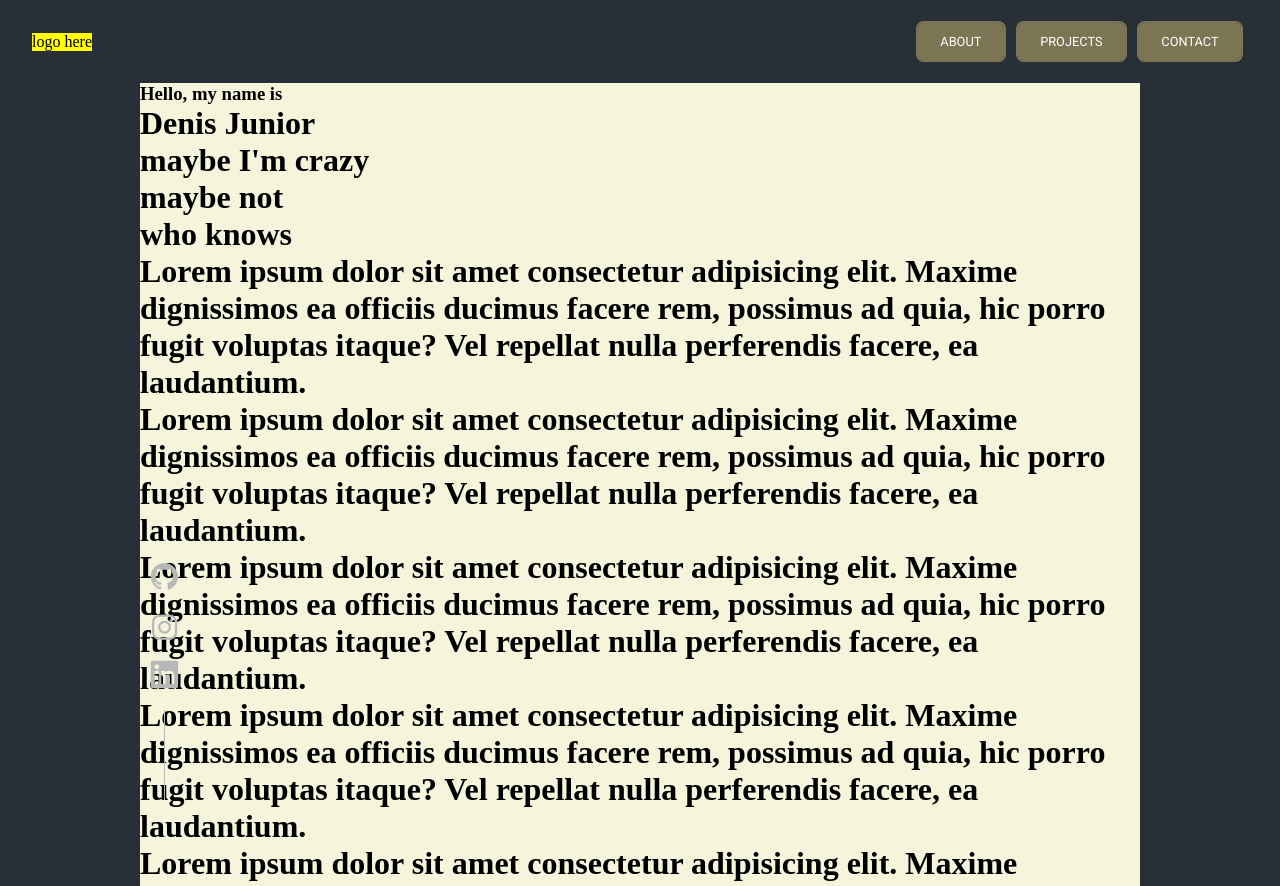
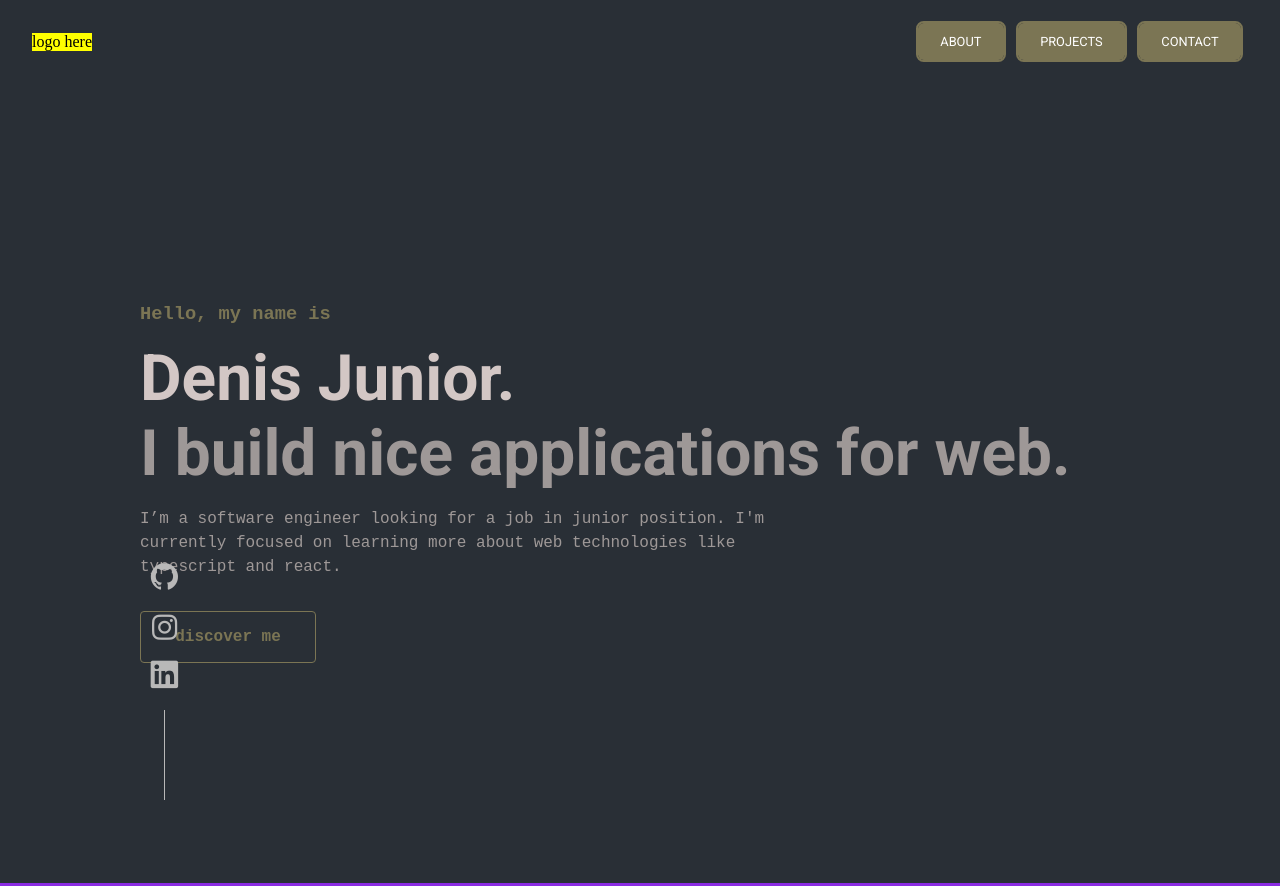
Before and after one commit to denis-junior/portfolio, a React (Create React App) app: page / in a window 1280 px wide. Shown: the top 886 px of the page. Built offline with nearby package versions, Linux system fonts and the light colour scheme.

Commit message:
content made

```diff
--- a/src/App.css
+++ b/src/App.css
@@ -8,3 +8,8 @@ body{
     background-color: #292F36;
 
 }
+
+.teste {
+    background-color: blueviolet;
+    height: 100vh;
+}
--- a/src/App.jsx
+++ b/src/App.jsx
@@ -8,6 +8,10 @@ function App() {
     <div>
       <Navbar/>
       <Content/>
+      <div className="teste">
+        <h2>sdfjl</h2>
+        <h2>sdfjl</h2>
+      </div>
       <Links/>
     </div>
   );
--- a/src/Components/Content/Content.css
+++ b/src/Components/Content/Content.css
@@ -1,5 +1,69 @@
 .main {
-    max-width: 1000px;
-    margin: 0 auto;
-    background-color: beige;
+  max-width: 1000px;
+  height: 100vh;
+  margin: 0 auto;
+  /* background-color: beige; */
+  display: flex;
+  color: #9e9897;
+
+  /* justify-content: center; */
+  /* align-items: center; */
 }
+
+.info h3:nth-child(1){
+    color: #7B7554;
+}
+
+.info {
+  /* background-color: rgb(63, 94, 94); */
+  width: 100%;
+  margin-top: 15rem;
+  height: 20rem;
+  display: flex;
+  justify-content: center;
+  /* align-items: center; */
+  flex-direction: column;
+
+  font-family: "Courier New", Courier, monospace;
+}
+
+.info h1 {
+  font-size: 4rem;
+  font-family: 'Roboto', sans-serif;
+  color: #9e9897;
+}
+
+.info h1:nth-child(2) {
+    color: #d3c7c5;
+}
+
+.info h3 {
+  margin-bottom: 1rem;
+}
+
+.description {
+  width: 70%;
+  margin-top: 1rem;
+  line-height: 1.5rem;
+  /* margin-bottom: 2rem; */
+}
+
+.discover-me {
+    margin-top: 2rem;
+    text-decoration: none;
+    text-align: center;
+    border: 1px solid #7B7554;
+    border-radius: .25rem;
+    width: 11rem;
+    padding: 1rem 0;
+    color: #7B7554;
+    font-weight: 600;
+    transition: .7s ;
+
+}
+
+.discover-me:hover {
+    background-color: #7b75543a;
+    /* border-color: #c9c0bf; */
+    /* color: black; */
+}
--- a/src/Components/Content/Content.jsx
+++ b/src/Components/Content/Content.jsx
@@ -3,21 +3,15 @@ import "./Content.css"
 
 const Content = () => {
     return ( <main className='main'>
-        <h3>Hello, my name is</h3>
-        <h1>Denis Junior</h1>
-        <h1>maybe I'm crazy</h1>
-        <h1>maybe not</h1>
-        <h1>who knows</h1>
-        <h1>Lorem ipsum dolor sit amet consectetur adipisicing elit. Maxime dignissimos ea officiis ducimus facere rem, possimus ad quia, hic porro fugit voluptas itaque? Vel repellat nulla perferendis facere, ea laudantium.</h1>
-        <h1>Lorem ipsum dolor sit amet consectetur adipisicing elit. Maxime dignissimos ea officiis ducimus facere rem, possimus ad quia, hic porro fugit voluptas itaque? Vel repellat nulla perferendis facere, ea laudantium.</h1>
-        <h1>Lorem ipsum dolor sit amet consectetur adipisicing elit. Maxime dignissimos ea officiis ducimus facere rem, possimus ad quia, hic porro fugit voluptas itaque? Vel repellat nulla perferendis facere, ea laudantium.</h1>
-        <h1>Lorem ipsum dolor sit amet consectetur adipisicing elit. Maxime dignissimos ea officiis ducimus facere rem, possimus ad quia, hic porro fugit voluptas itaque? Vel repellat nulla perferendis facere, ea laudantium.</h1>
-        <h1>Lorem ipsum dolor sit amet consectetur adipisicing elit. Maxime dignissimos ea officiis ducimus facere rem, possimus ad quia, hic porro fugit voluptas itaque? Vel repellat nulla perferendis facere, ea laudantium.</h1>
-        <h1>Lorem ipsum dolor sit amet consectetur adipisicing elit. Maxime dignissimos ea officiis ducimus facere rem, possimus ad quia, hic porro fugit voluptas itaque? Vel repellat nulla perferendis facere, ea laudantium.</h1>
-        <h1>Lorem ipsum dolor sit amet consectetur adipisicing elit. Maxime dignissimos ea officiis ducimus facere rem, possimus ad quia, hic porro fugit voluptas itaque? Vel repellat nulla perferendis facere, ea laudantium.</h1>
-        <h1>Lorem ipsum dolor sit amet consectetur adipisicing elit. Maxime dignissimos ea officiis ducimus facere rem, possimus ad quia, hic porro fugit voluptas itaque? Vel repellat nulla perferendis facere, ea laudantium.</h1>
-        <h1>Lorem ipsum dolor sit amet consectetur adipisicing elit. Maxime dignissimos ea officiis ducimus facere rem, possimus ad quia, hic porro fugit voluptas itaque? Vel repellat nulla perferendis facere, ea laudantium.</h1>
-        <h1>Lorem ipsum dolor sit amet consectetur adipisicing elit. Maxime dignissimos ea officiis ducimus facere rem, possimus ad quia, hic porro fugit voluptas itaque? Vel repellat nulla perferendis facere, ea laudantium.</h1>
+        <div className="info">
+            <h3>Hello, my name is</h3>
+            <h1>Denis Junior.</h1>
+            <h1>I build nice applications for web.</h1>
+            <div className="description">
+            <p>I’m a software engineer looking for a job in junior position. I'm currently focused on learning more about web technologies like typescript and react.</p>
+            </div>
+            <a className='discover-me' href='#about'>discover me</a>
+        </div>
     </main> );
 }
 
--- a/src/Components/Links/Links.jsx
+++ b/src/Components/Links/Links.jsx
@@ -10,17 +10,17 @@ const Links = () => {
       <ul className="accounts">
         <li className="social-icons">
             <a href="https://github.com/denis-junior/" target="_blank" rel="noreferrer">
-                <i class="devicon-github-original"></i>
+                <i className="devicon-github-original"></i>
             </a>
         </li>
         <li className="social-icons">
             <a href="https://instagram.com/denis_charl" target="_blank" rel="noreferrer">
-                <i class="fa-brands fa-instagram"></i>
+                <i className="fa-brands fa-instagram"></i>
             </a>
         </li>
         <li className="social-icons">
             <a href="https://www.linkedin.com/in/denis-junior-b34b74205/" target="_blank" rel="noreferrer">
-                <i class="devicon-linkedin-plain"></i>
+                <i className="devicon-linkedin-plain"></i>
             </a>
         </li>
         <span className="line"></span>
--- a/src/Components/Navbar/Navbar.jsx
+++ b/src/Components/Navbar/Navbar.jsx
@@ -2,6 +2,13 @@ import React from "react";
 import "./Navbar.css"
 
 const Navbar = () => {
+
+  const changeBackground = () => {
+    console.log(window.scrollY)
+  }
+
+  window.addEventListener('scroll', changeBackground)
+
   return (
     <div className="navbar">
       <div className="logo-img">logo here</div>
```
